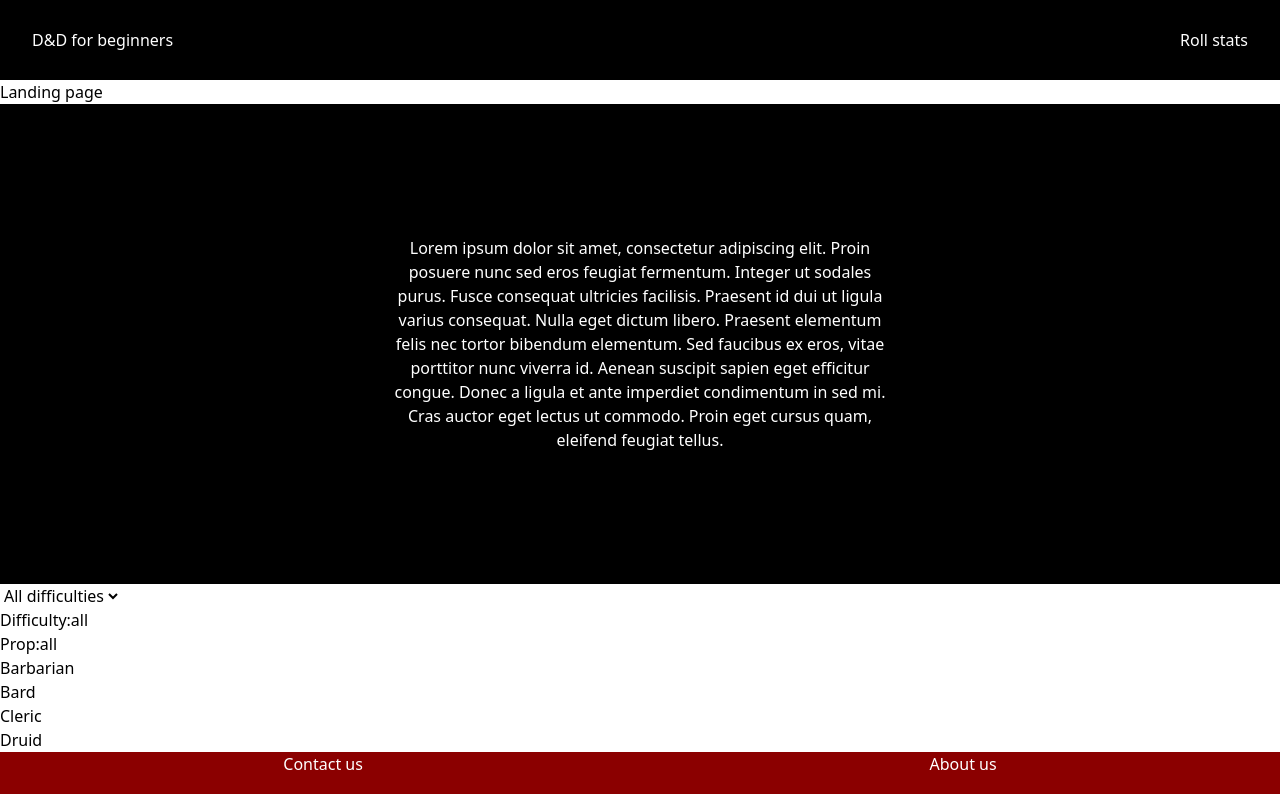
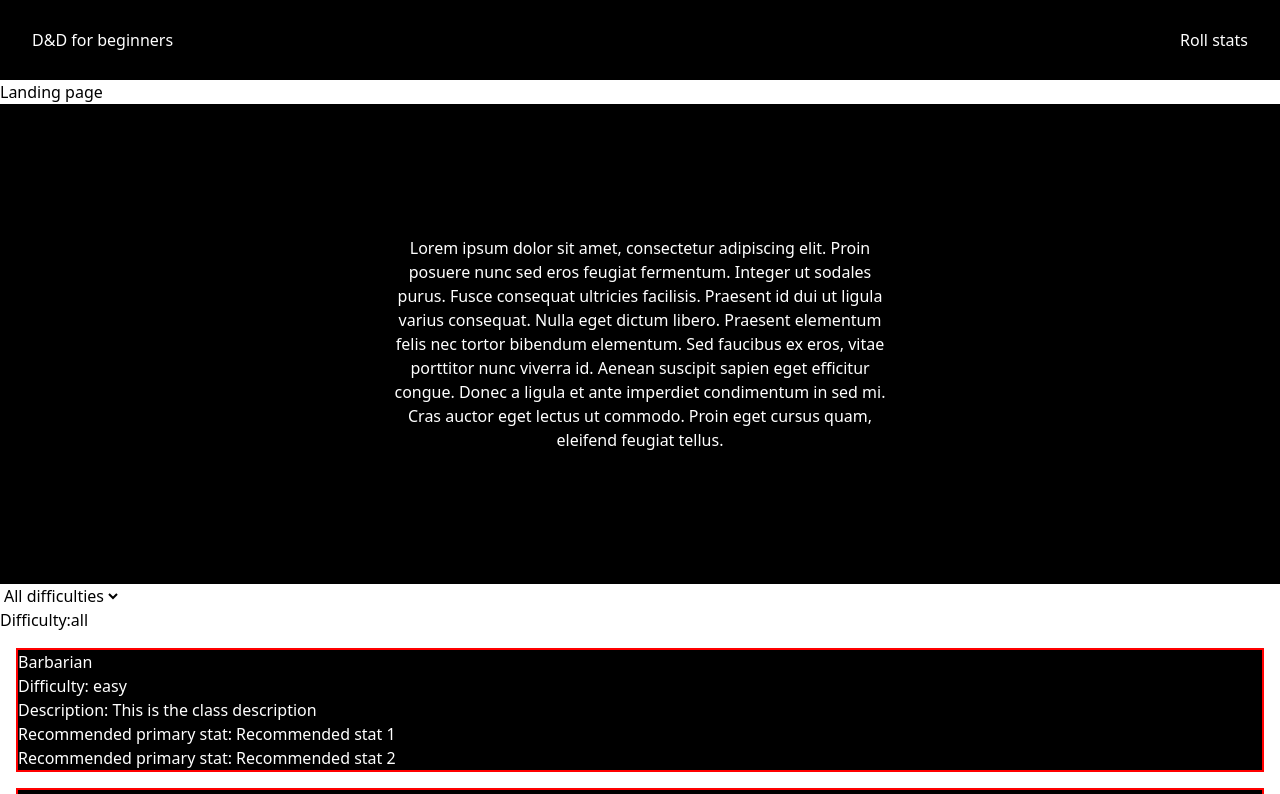
Before and after one commit to AlexanderA02/Vue-labb-individuell, a Vue app: page / in a window 1280 px wide. Shown: the top 794 px of the page. Built offline with nearby package versions, Linux system fonts and the light colour scheme.

Commit message:
Card component works, creates a card for every class. Cards can also be filtered based on difficulty, only showing those of a select difficulty.

```diff
--- a/public/dndClassesDB.json
+++ b/public/dndClassesDB.json
@@ -1,6 +1,30 @@
 [
-  { "id": "1", "name": "Barbarian", "difficulty": "easy" },
-  { "id": "2", "name": "Bard", "difficulty": "hard" },
-  { "id": "3", "name": "Cleric", "difficulty": "medium" },
-  { "id": "4", "name": "Druid", "difficulty": "medium" }
+  {
+    "id": "1",
+    "name": "Barbarian",
+    "difficulty": "easy",
+    "description": "This is the class description",
+    "recommended-stats": ["Recommended stat 1", "Recommended stat 2"]
+  },
+  {
+    "id": "2",
+    "name": "Bard",
+    "difficulty": "hard",
+    "description": "This is the class description",
+    "recommended-stats": ["Recommended stat 1", "Recommended stat 2"]
+  },
+  {
+    "id": "3",
+    "name": "Cleric",
+    "difficulty": "medium",
+    "description": "This is the class description",
+    "recommended-stats": ["Recommended stat 1", "Recommended stat 2"]
+  },
+  {
+    "id": "4",
+    "name": "Druid",
+    "difficulty": "medium",
+    "description": "This is the class description",
+    "recommended-stats": ["Recommended stat 1", "Recommended stat 2"]
+  }
 ]
--- /dev/null
+++ b/src/components/Card.vue
@@ -0,0 +1,31 @@
+<script setup>
+import { ref } from 'vue'
+import { RouterLink } from 'vue-router'
+
+const props = defineProps({
+  name: String,
+  difficulty: String,
+  description: String,
+  recommendedStats: Array,
+})
+</script>
+
+<template>
+  <section>
+    <RouterLink :to="`/roll-stats/${props.name}`">
+      {{ props.name }}
+    </RouterLink>
+    <p>Difficulty: {{ props.difficulty }}</p>
+    <p>Description: {{ props.description }}</p>
+    <p v-for="stat in props.recommendedStats">Recommended primary stat: {{ stat }}</p>
+  </section>
+</template>
+
+<style scoped>
+section {
+  background-color: black;
+  color: white;
+  border: solid 2px red;
+  margin: 1em;
+}
+</style>
--- a/src/components/DndClassList.vue
+++ b/src/components/DndClassList.vue
@@ -1,7 +1,7 @@
 <script setup>
 import { onMounted, ref, computed } from 'vue'
 import axios from 'axios'
-import { RouterLink } from 'vue-router'
+import Card from './Card.vue'
 
 // props
 const props = defineProps({
@@ -29,21 +29,28 @@ onMounted(getClasses)
 </script>
 
 <template>
-  <p>Prop:{{ props.difficulty }}</p>
-  <!-- v-if gör att listan enbart renderas om dndClasses har ett värde annat än undefined, detta undviker en exeption. -->
-  <ul v-if="dndClasses">
-    <li v-if="difficulty !== 'all'" v-for="dndClass in filterOnDifficulty">
-      <!-- :to gör att allt efter = tolkas som JavaScript, annars tolkas det bara som en sträng. -->
-      <RouterLink :to="`/roll-stats/${dndClass.name}`">
-        {{ dndClass.name }}
-      </RouterLink>
-    </li>
-    <li v-else v-for="dndClass in dndClasses">
-      <RouterLink :to="`/roll-stats/${dndClass.name}`">
-        {{ dndClass.name }}
-      </RouterLink>
-    </li>
-  </ul>
+  <section v-if="dndClasses">
+    <!-- v-if gör att listan enbart renderas om dndClasses har ett värde annat än undefined, detta undviker en exeption. -->
+    <!-- [] används runt recommended-stats eftersom att man vanligtvis inte kan ha bindestreck i JavaScript variabel namn. -->
+    <Card
+      v-if="difficulty !== 'all'"
+      v-for="dndClass in filterOnDifficulty"
+      :key="dndClass.id"
+      :name="dndClass.name"
+      :difficulty="dndClass.difficulty"
+      :description="dndClass.description"
+      :recommended-stats="dndClass['recommended-stats']"
+    ></Card>
+    <Card
+      v-else
+      v-for="dndClass in dndClasses"
+      :key="dndClass.name"
+      :name="dndClass.name"
+      :difficulty="dndClass.difficulty"
+      :description="dndClass.description"
+      :recommended-stats="dndClass['recommended-stats']"
+    ></Card>
+  </section>
 </template>
 
 <style scoped></style>
```
